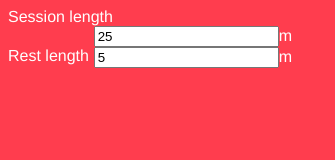
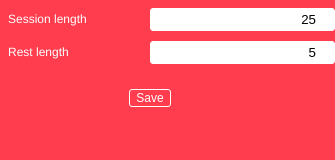
Before and after one commit to VadimDez/pomodoro, an Electron app: page settings/settings.html in a window 300 px wide. Shown: the whole page, 335 px wide, since content can reach past the window. Drawn offline with Linux system fonts and the light colour scheme.

Commit message:
settings view

```diff
--- a/main.js
+++ b/main.js
@@ -31,7 +31,7 @@ function createWindow () {
   ipc.on('show-settings', () => {
     settingsWindonw = new BrowserWindow({
       width: 300,
-      height: 300
+      height: 140
     });
     settingsWindonw.loadURL('file://' + __dirname + '/settings/settings.html');
 
--- a/settings/settings.css
+++ b/settings/settings.css
@@ -2,16 +2,54 @@ body {
     background-color: #ff3d4e;
     color: #ffffff;
     font-family: 'Helvetica Neue', 'Open Sans', Helvetica, Arial, sans-serif;
+    font-size: 12px;
 }
 
 .row {
     clear: both;
+    margin-bottom: 10px;
+}
+.row:before,
+.row:after {
+    content:"";
+    display: table ;
+    clear:both;
 }
 
-.left {
+.col-50 {
     float: left;
+    width: 50%;
 }
 
+.col-50 input {
+    text-align: right;
+    border: 1px solid #ffffff;
+    border-radius: 3px;
+    padding: 3px;
+}
+
+.vertical-center {
+    vertical-align: middle;
+    line-height: 22px;
+}
+.center {
+    text-align: center;
+}
 .right {
-    float: right;
+    text-align: right;
 }
+
+.btn-save {
+    color: #ffffff;
+    margin-top: 15px;
+    background-color: transparent;
+    border: 1px solid #ffffff;
+    border-radius: 3px;
+    cursor: pointer;
+    font-size: 12px;
+}
+
+.btn-save:hover {
+    color: #ff3d4e;
+    background-color: #ffffff;
+}
--- a/settings/settings.html
+++ b/settings/settings.html
@@ -7,20 +7,23 @@
 </head>
 <body>
     <div class="row">
-        <div class="left">
+        <div class="col-50 vertical-center">
             Session length
         </div>
-        <div class="right">
-            <input type="number" value="25">m
+        <div class="col-50 right">
+            <input type="number" value="25">
         </div>
     </div>
     <div class="row">
-        <div class="left">
+        <div class="col-50 vertical-center">
             Rest length
         </div>
-        <div class="right">
-            <input type="number" value="5">m
+        <div class="col-50 right">
+            <input type="number" value="5">
         </div>
+    </div>
+    <div class="row center">
+        <button class="btn-save">Save</button>
     </div>
 </body>
 </html>
```
